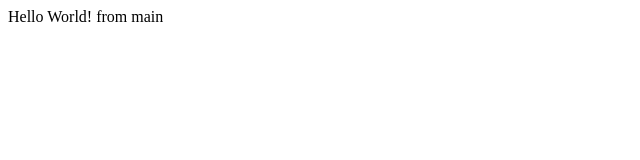
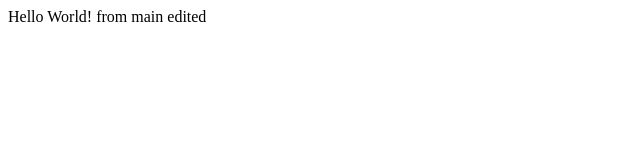
Before and after one commit to harunobukameda/pages, a plain HTML site: page index.html in a window 1280 px wide. Shown: the full height of the page, 0-640 px from the left. Drawn offline with Linux system fonts and the light colour scheme.

Commit message:
Update index.html

```diff
--- a/index.html
+++ b/index.html
@@ -4,6 +4,6 @@
     <title>Hello World</title>
 </head>
 <body>
-    <p>Hello World! from main</p>
+    <p>Hello World! from main edited</p>
 </body>
 </html>
```
